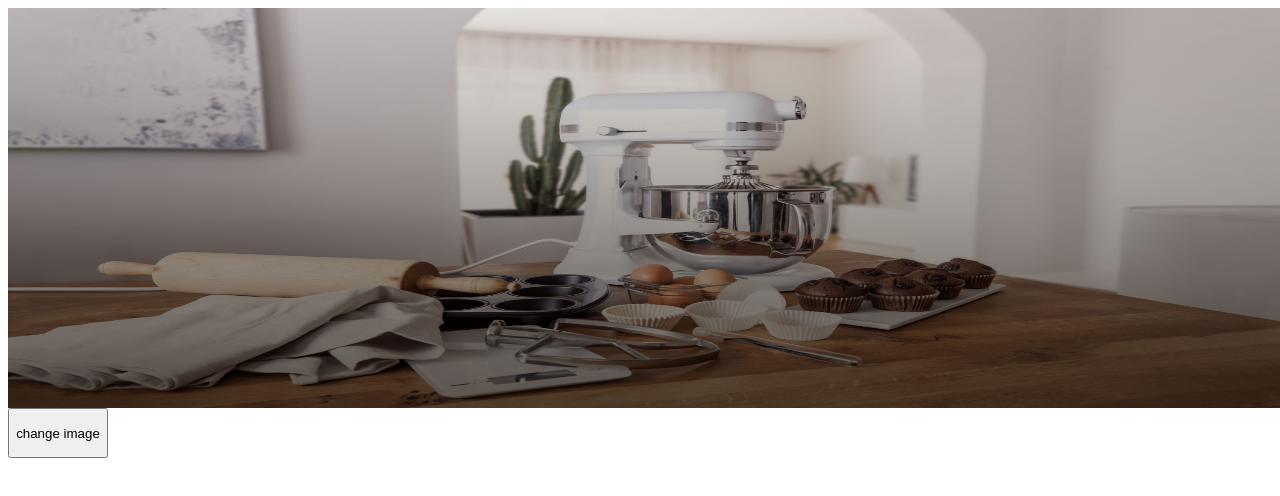
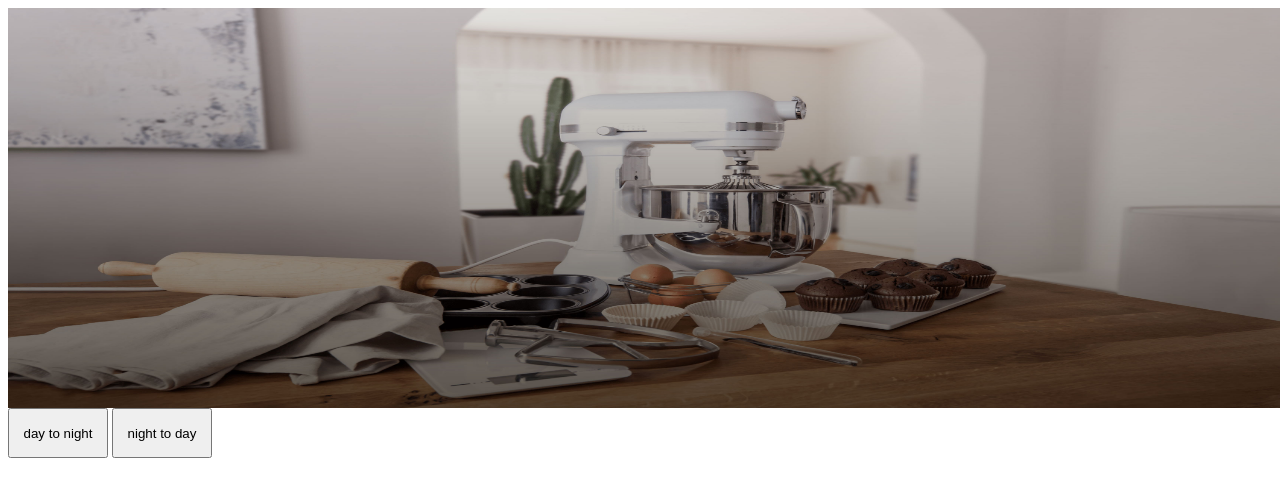
Before and after one commit to toanlehcm/learning_fabricjs, a website: page index.html in a window 1280 px wide. Drawn offline with Linux system fonts and the light colour scheme.

Commit message:
- Add animate: + day to night. + night to day.

```diff
--- a/index.html
+++ b/index.html
@@ -12,12 +12,9 @@
 </head>
 
 <body>
-  <!-- <div id="test" class="test">test</div>
-  <button ontouchstart="show()">show</button>
-  <button ontouchstart="hide()">hide</button>
-  <button ontouchstart="removeClass()">remove class</button> -->
+  <canvas id="canvas"></canvas>
+  <button id="day_to_night" ontouchstart="dayToNight()" style="width: 100px; height: 50px">day to night</button>
+  <button id="night_to_day" ontouchstart="nightToDay()" style="width: 100px; height: 50px">night to day</button>
+</body>
 
-  <canvas id="canvas"></canvas>
-  <button id="changeImageBtn" ontouchstart="changeImageBtn()" style="width: 100px; height: 50px">change image</button>
-</body>
 </html>
--- a/js/main.js
+++ b/js/main.js
@@ -1,28 +1,12 @@
-// var test;
 const CLIENT_WIDTH = document.documentElement.clientWidth;
 const CLIENT_HEIGHT = document.documentElement.clientHeight;
+const OPACITY_HIDE = 0;
+const OPACITY_SHOW = 1;
+const DURATION_TIME = 3000;
+
 var canvas, morningImg, midDayImg, eveningImg;
 
-// const show = () => {
-//   console.log("show");
-
-//   test.classList.add("show-on-left");
-//   test.classList.remove("hide-on-left");
-// };
-
-// const hide = () => {
-//   console.log("hide");
-
-//   test.classList.add("hide-on-left");
-//   test.classList.remove("show-on-left");
-// };
-
-// const removeClass = () => {
-//   test.classList.remove("show-on-left");
-//   test.classList.remove("hide-on-left");
-// };
-
-function initCanvas(params) {
+function initCanvas() {
   // Initiate a canvas instance
   canvas = new fabric.Canvas("canvas");
   canvas.setWidth(CLIENT_WIDTH);
@@ -67,35 +51,46 @@ function initCanvas(params) {
   });
 }
 
-function changeImageBtn() {
-  morningImg.animate("opacity", 0, {
-    duration: 3000,
+function dayToNight() {
+  handleAnimate(morningImg, OPACITY_HIDE, DURATION_TIME, canvas);
 
-    onChange: canvas.requestRenderAll.bind(canvas),
-  });
-
-  midDayImg.animate("opacity", 1, {
-    duration: 3000,
+  midDayImg.animate("opacity", OPACITY_SHOW, {
+    duration: DURATION_TIME,
 
     onChange: canvas.requestRenderAll.bind(canvas),
 
     onComplete: function () {
-      midDayImg.animate("opacity", 0, {
-        duration: 3000,
+      handleAnimate(midDayImg, OPACITY_HIDE, DURATION_TIME, canvas);
 
-        onChange: canvas.requestRenderAll.bind(canvas),
-      });
+      handleAnimate(eveningImg, OPACITY_SHOW, DURATION_TIME, canvas);
+    },
+  });
+}
 
-      eveningImg.animate("opacity", 1, {
-        duration: 3000,
+function handleAnimate(img, opacityVal, durationTime, canvas) {
+  img.animate("opacity", opacityVal, {
+    duration: durationTime,
 
-        onChange: canvas.requestRenderAll.bind(canvas),
-      });
+    onChange: canvas.requestRenderAll.bind(canvas),
+  });
+}
+
+function nightToDay() {
+  handleAnimate(eveningImg, OPACITY_HIDE, DURATION_TIME, canvas);
+
+  midDayImg.animate("opacity", OPACITY_SHOW, {
+    duration: DURATION_TIME,
+
+    onChange: canvas.requestRenderAll.bind(canvas),
+
+    onComplete: function () {
+      handleAnimate(midDayImg, OPACITY_HIDE, DURATION_TIME, canvas);
+
+      handleAnimate(morningImg, OPACITY_SHOW, DURATION_TIME, canvas);
     },
   });
 }
 
 window.onload = function init() {
-  // test = document.getElementById("test");
   initCanvas();
 };
```
